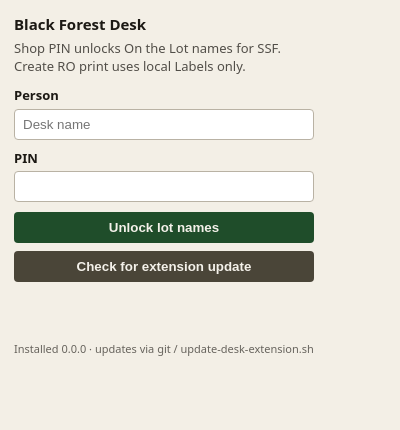
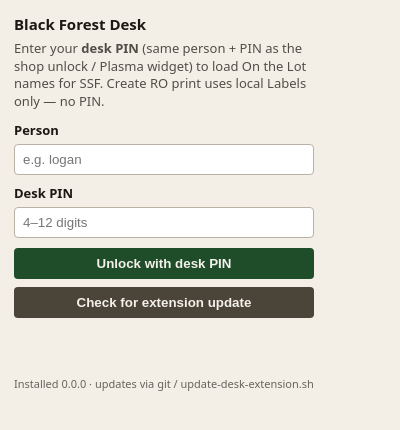
Before and after one commit to BlackForestPorsche/label-connect, a browser extension: page extension/chromium/popup.html in a window 400 px wide. Drawn offline with Linux system fonts and the light colour scheme.

Commit message:
Desk PIN UX: sync popup HTML desk PIN copy

```diff
--- a/extension/chromium/popup.html
+++ b/extension/chromium/popup.html
@@ -75,12 +75,15 @@
   </head>
   <body>
     <h1>Black Forest Desk</h1>
-    <p>Shop PIN unlocks On the Lot names for SSF. Create RO print uses local Labels only.</p>
+    <p>
+      Enter your <strong>desk PIN</strong> (same person + PIN as the shop unlock / Plasma widget) to load On the Lot names for SSF.
+      Create RO print uses local Labels only — no PIN.
+    </p>
     <label for="person">Person</label>
-    <input id="person" autocomplete="username" placeholder="Desk name" />
-    <label for="pin">PIN</label>
-    <input id="pin" type="password" autocomplete="current-password" inputmode="numeric" />
-    <button id="unlock" type="button">Unlock lot names</button>
+    <input id="person" autocomplete="username" placeholder="e.g. logan" />
+    <label for="pin">Desk PIN</label>
+    <input id="pin" type="password" autocomplete="current-password" inputmode="numeric" placeholder="4–12 digits" />
+    <button id="unlock" type="button">Unlock with desk PIN</button>
     <button id="checkUpdate" class="secondary" type="button">Check for extension update</button>
     <div id="status" role="status"></div>
     <div id="update" role="status"></div>
```
Also changed, not shown: extension/firefox/popup.html (+8 -5 lines), extension/shared/popup.html (+8 -5 lines).
